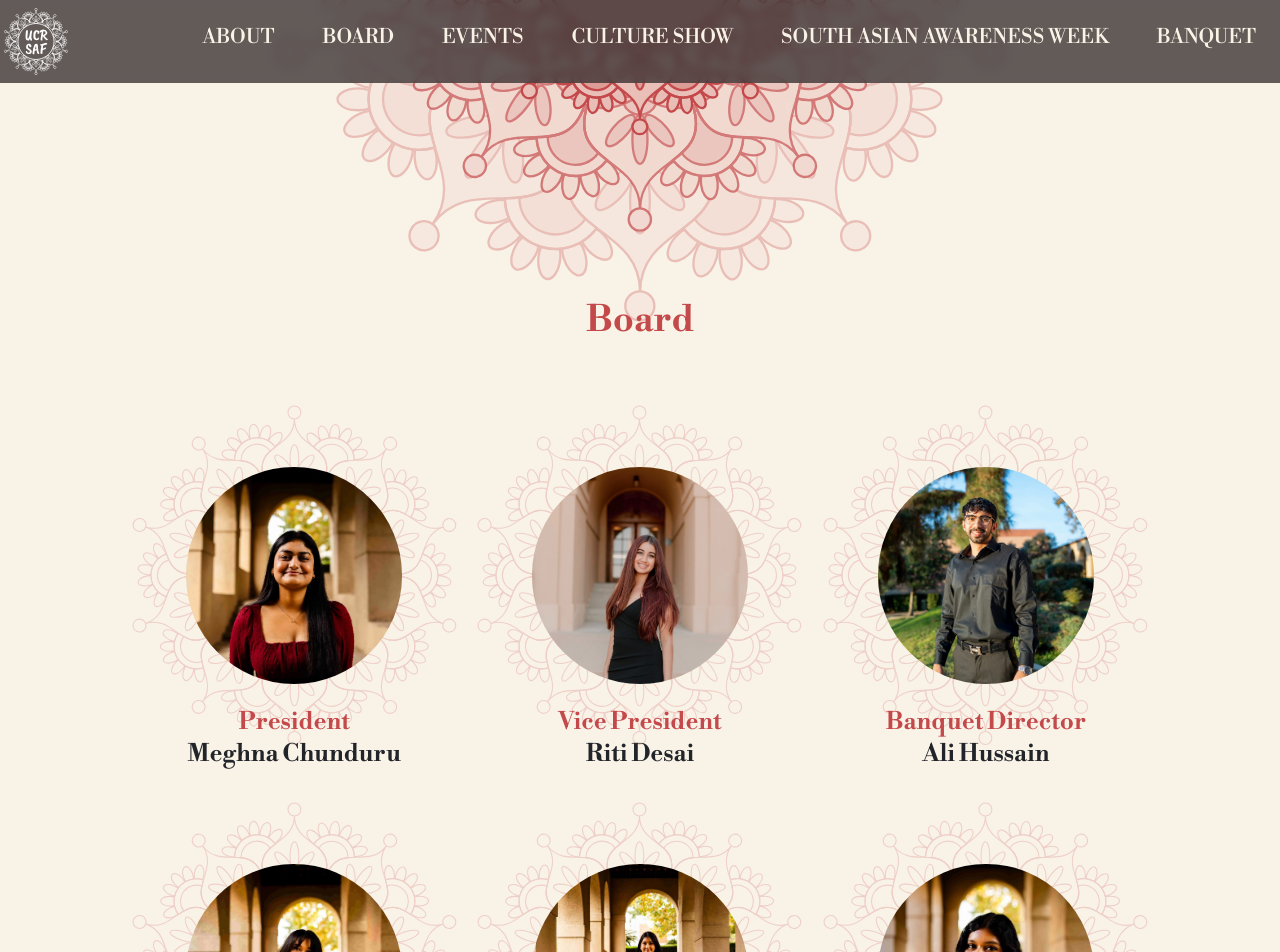
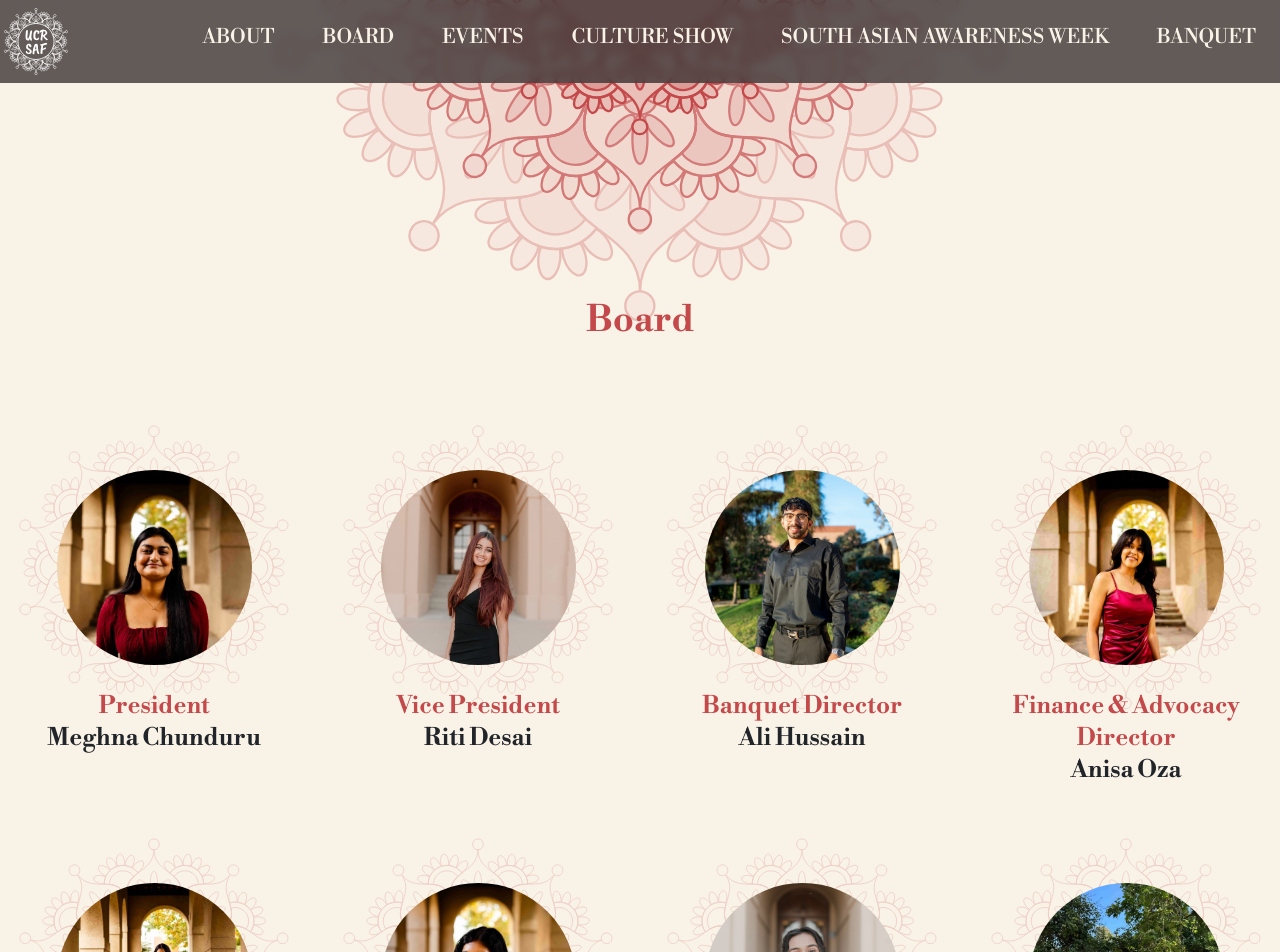
Before and after one commit to acm-ucr/saf-website, a Next.js app: page /board in a window 1280 px wide. Shown: the top 952 px of the page. Built offline with nearby package versions, Linux system fonts and the light colour scheme; what tailwindcss-animated would draw is missing.

Commit message:
updated to 4 per row

```diff
--- a/src/components/board/Board.jsx
+++ b/src/components/board/Board.jsx
@@ -24,12 +24,12 @@ const Board = ({ position, name, image }) => {
         <Image
           src={mandala}
           alt="Mandala"
-          className="opacity-20  group-hover:animate-spin-slow lg:w-full md:w-9/12 w-full"
+          className="opacity-20 group-hover:animate-spin-slow 2xl:w-full lg:w-5/6 md:w-9/12 w-full"
         />
         <Image
           src={image}
           alt="SAF Board Member"
-          className="absolute  lg:w-2/3 md:w-1/2 w-2/3 aspect-square rounded-full object-cover"
+          className="absolute 2xl:w-2/3 lg:w-3/5 md:w-1/2 w-2/3 aspect-square rounded-full object-cover"
         />
       </div>
       <p className="text-saf-red -mt-3 md:-mt-10 mb-0 max-w-36 md:max-w-none text-center">
--- a/src/components/board/Boards.jsx
+++ b/src/components/board/Boards.jsx
@@ -3,7 +3,7 @@ import Board from "./Board.jsx";
 
 const Boards = () => {
   return (
-    <div className="grid md:grid-cols-3 2xl:grid-cols-4 md:gap-10 gap-3 grid-cols-2 pb-10">
+    <div className="grid grid-cols-2 md:grid-cols-3 lg:grid-cols-4 gap-3 md:gap-10  pb-10">
       {board.map((BOARD, index) => (
         <Board
           position={BOARD.position}
```
